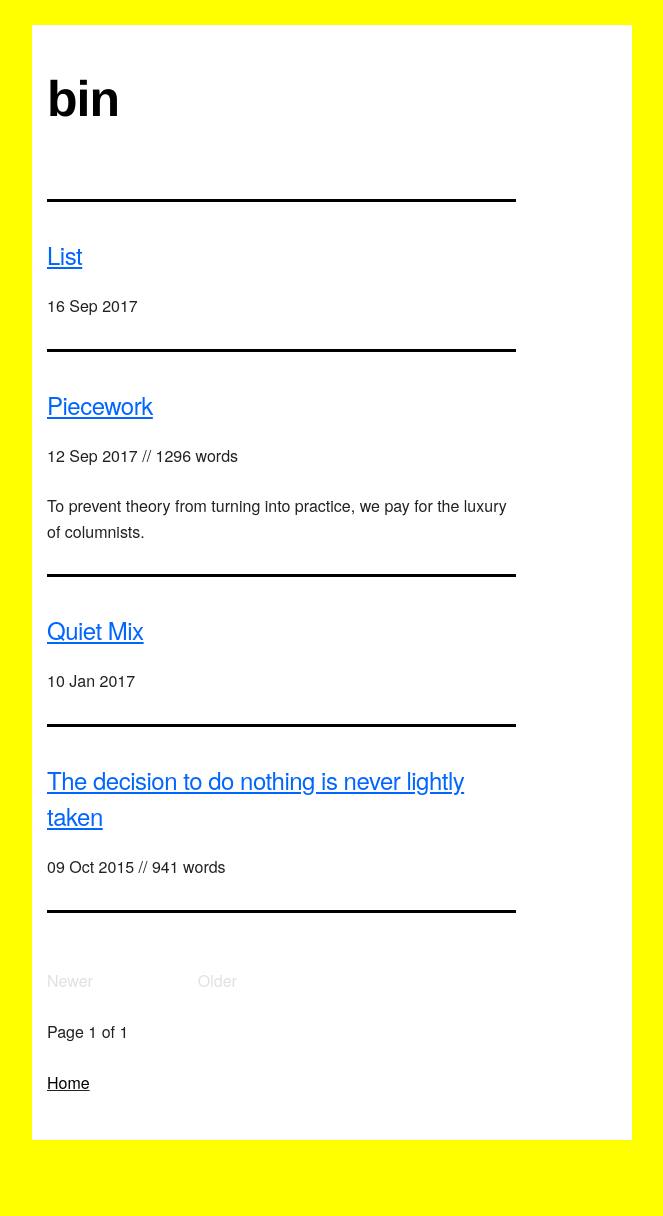
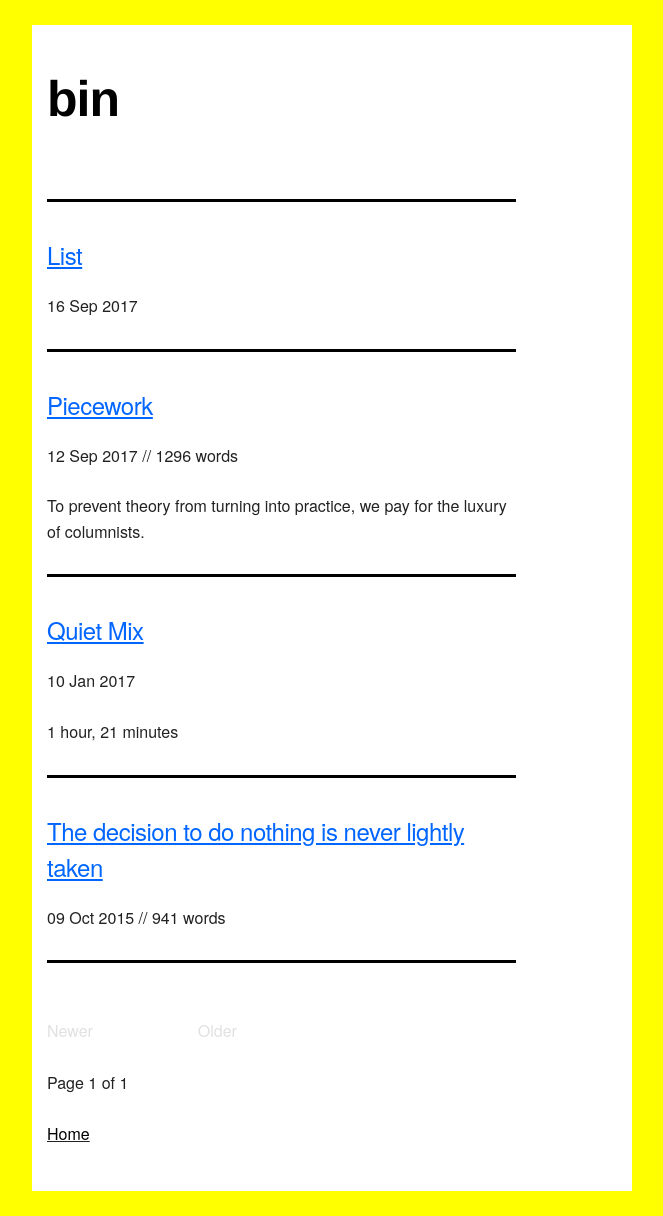
Before and after one commit to mt-trash/mt-trash.github.io, a Jekyll site: the page built from index.html, in a window 1280 px wide. Shown: the whole page, without its empty margins (308-971 px from the left). Built offline with Jekyll 4.4.1, drawn with Linux system fonts in a browser that asks for light colours; the list of posts is cut into pages by our own code; before the commit the page ends 1165 px from its top, so only the background shows below that.

Commit message:
add preview to quiet mix

```diff
--- a/_posts/2017-01-10-quiet-mix.md
+++ b/_posts/2017-01-10-quiet-mix.md
@@ -2,6 +2,7 @@
 layout: post
 title: Quiet Mix
 date: 2017-01-10
+preview: 1 hour, 21 minutes
 ---
 
 {% include mixcloud.html mixname="quiet-mix-10012017" %}
```
